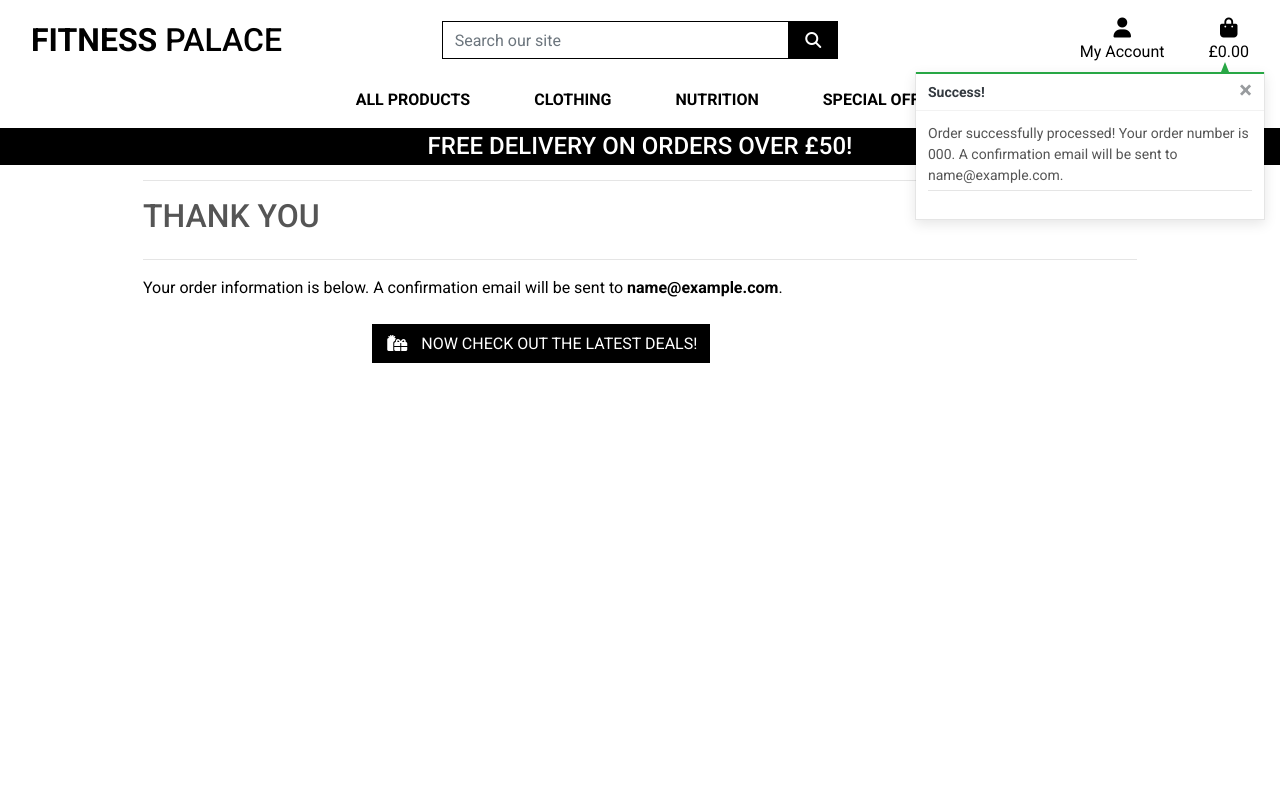
After one commit to osaroo3/fitness-palace-ci-project5, a Django app: page /checkout/checkout_success/000 in a window 1280 px wide. The commit adds this page. Run offline with Django 3.2, Linux system fonts and the light colour scheme; tables that the repository leaves empty hold one stand-in row (values such as "Sample post"); some libraries are stand-ins or nearby versions.

Commit message:
Added checkout success page with some functionality

```diff
--- a/checkout/__init__.py
+++ b/checkout/__init__.py
@@ -0,0 +1 @@
+default_app_config = 'checkout.apps.CheckoutConfig'
--- a/checkout/models.py
+++ b/checkout/models.py
@@ -34,7 +34,7 @@ class Order(models.Model):
         Update grand total each time a line item is added,
         accounting for delivery costs.
         """
-        self.order_total = self.lineitems.aggregate(Sum('lineitem_total'))['lineitem_total__sum']
+        self.order_total = self.lineitems.aggregate(Sum('lineitem_total'))['lineitem_total__sum'] or 0
         if self.order_total < settings.FREE_DELIVERY_THRESHOLD:
             self.delivery_cost = self.order_total * settings.STANDARD_DELIVERY_PERCENTAGE / 100
         else:
--- a/checkout/templates/checkout/checkout.html
+++ b/checkout/templates/checkout/checkout.html
@@ -50,7 +50,7 @@
                 <div class="col-7">
                     <p class="my-0"><strong>{{ item.product.name }}</strong></p>
                     <p class="my-0 small">Size:
-                        {% if item.product.has_sizes %}{{ item.size|upper }}{% else %}N/A{% endif %}</p>
+                        {% if item.product.size %}{{ item.size|upper }}{% else %}N/A{% endif %}</p>
                     <p class="my-0 small text-muted">Qty: {{ item.quantity }}</p>
                 </div>
                 <div class="col-3 text-right">
--- /dev/null
+++ b/checkout/templates/checkout/checkout_success.html
@@ -0,0 +1,42 @@
+{% extends "base.html" %}
+{% load static %}
+
+{% block extra_css %}
+    <link rel="stylesheet" href="{% static 'checkout/css/checkout.css' %}">
+{% endblock %}
+
+{% block page_header %}
+    <div class="container header-container">
+        <div class="row">
+            <div class="col"></div>
+        </div>
+    </div>
+{% endblock %}
+
+{% block content %}
+    <div class="overlay"></div>
+    <div class="container">
+        <div class="row">
+            <div class="col">
+                <hr>
+                <h2 class="logo-font mb-4">Thank You</h2>
+                <hr>
+                <p class="text-black">Your order information is below. A confirmation email will be sent to <strong>{{ order.email }}</strong>.</p>
+            </div>
+        </div>
+
+        <div class="row">
+            <div class="col-12 col-lg-7"></div>
+        </div>
+        <div class="row">
+			<div class="col-12 col-lg-7 text-right">
+				<a href="{% url 'products' %}?category=new_arrivals,deals,clearance" class="btn btn-black rounded-0 my-2">
+					<span class="icon mr-2">
+						<i class="fas fa-gifts"></i>
+					</span>
+					<span class="text-uppercase">Now check out the latest deals!</span>
+				</a>
+			</div>
+		</div>
+    </div>
+{% endblock %}
--- a/checkout/urls.py
+++ b/checkout/urls.py
@@ -2,5 +2,6 @@ from django.urls import path
 from . import views
 
 urlpatterns = [
-    path('', views.checkout, name='checkout')
+    path('', views.checkout, name='checkout'),
+    path('checkout_success/<order_number>', views.checkout_success, name='checkout_success'),
 ]
--- a/checkout/views.py
+++ b/checkout/views.py
@@ -1,8 +1,10 @@
-from django.shortcuts import render, redirect, reverse
+from django.shortcuts import render, redirect, reverse, get_object_or_404
 from django.contrib import messages
 from django.conf import settings
 
 from .forms import OrderForm
+from .models import Order, OrderLineItem
+from products.models import Product
 from bag.contexts import bag_contents
 
 import stripe
@@ -12,21 +14,71 @@ def checkout(request):
     stripe_public_key = settings.STRIPE_PUBLIC_KEY
     stripe_secret_key = settings.STRIPE_SECRET_KEY
 
-    bag = request.session.get('bag', {})
-    if not bag:
-        messages.error(request, "There's nothing in your bag at the moment")
-        return redirect(reverse('products'))
+    if request.method == 'POST':
+        bag = request.session.get('bag', {})
 
-    current_bag = bag_contents(request)
-    total = current_bag['grand_total']
-    stripe_total = round(total * 100)
-    stripe.api_key = stripe_secret_key
-    intent = stripe.PaymentIntent.create(
-        amount=stripe_total,
-        currency=settings.STRIPE_CURRENCY,
-    )
+        form_data = {
+            'full_name': request.POST['full_name'],
+            'email': request.POST['email'],
+            'phone_number': request.POST['phone_number'],
+            'country': request.POST['country'],
+            'postcode': request.POST['postcode'],
+            'town_or_city': request.POST['town_or_city'],
+            'street_address1': request.POST['street_address1'],
+            'street_address2': request.POST['street_address2'],
+            'county': request.POST['county'],
+        }
+        order_form = OrderForm(form_data)
+        if order_form.is_valid():
+            order = order_form.save()
+            for item_id, item_data in bag.items():
+                try:
+                    product = Product.objects.get(id=item_id)
+                    if isinstance(item_data, int):
+                        order_line_item = OrderLineItem(
+                            order=order,
+                            product=product,
+                            quantity=item_data,
+                        )
+                        order_line_item.save()
+                    else:
+                        for size, quantity in item_data['items_by_size'].items():
+                            order_line_item = OrderLineItem(
+                                order=order,
+                                product=product,
+                                quantity=quantity,
+                                product_size=size,
+                            )
+                            order_line_item.save()
+                except Product.DoesNotExist:
+                    messages.error(request, (
+                        "One of the products in your bag wasn't found in our database. "
+                        "Please call us for assistance!")
+                    )
+                    order.delete()
+                    return redirect(reverse('view_bag'))
 
-    order_form = OrderForm()
+            request.session['save_info'] = 'save-info' in request.POST
+            return redirect(reverse('checkout_success', args=[order.order_number]))
+        else:
+            messages.error(request, 'There was an error with your form. \
+                Please double check your information.')
+    else:
+        bag = request.session.get('bag', {})
+        if not bag:
+            messages.error(request, "There's nothing in your bag at the moment")
+            return redirect(reverse('products'))
+
+        current_bag = bag_contents(request)
+        total = current_bag['grand_total']
+        stripe_total = round(total * 100)
+        stripe.api_key = stripe_secret_key
+        intent = stripe.PaymentIntent.create(
+            amount=stripe_total,
+            currency=settings.STRIPE_CURRENCY,
+        )
+
+        order_form = OrderForm()
 
     if not stripe_public_key:
         messages.warning(request, 'Stripe public key is missing. \
@@ -40,3 +92,24 @@ def checkout(request):
     }
 
     return render(request, template, context)
+
+
+def checkout_success(request, order_number):
+    """
+    Handle successful checkouts
+    """
+    save_info = request.session.get('save_info')
+    order = get_object_or_404(Order, order_number=order_number)
+    messages.success(request, f'Order successfully processed! \
+        Your order number is {order_number}. A confirmation \
+        email will be sent to {order.email}.')
+
+    if 'bag' in request.session:
+        del request.session['bag']
+
+    template = 'checkout/checkout_success.html'
+    context = {
+        'order': order,
+    }
+
+    return render(request, template, context)
```
